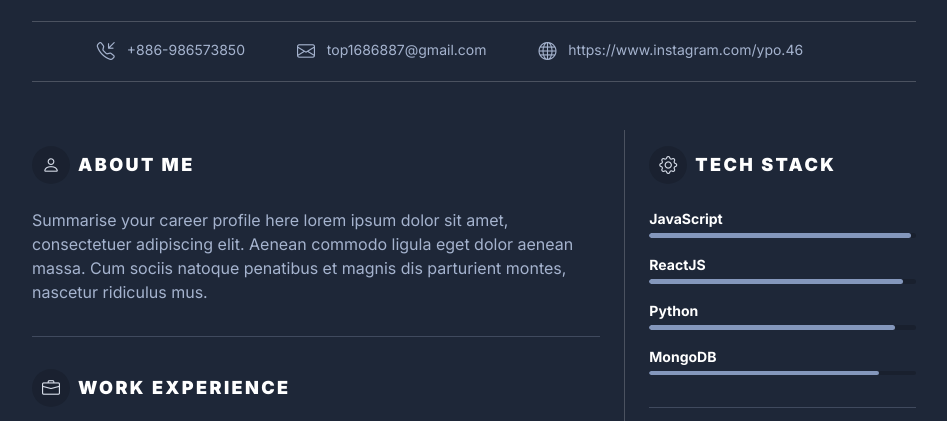
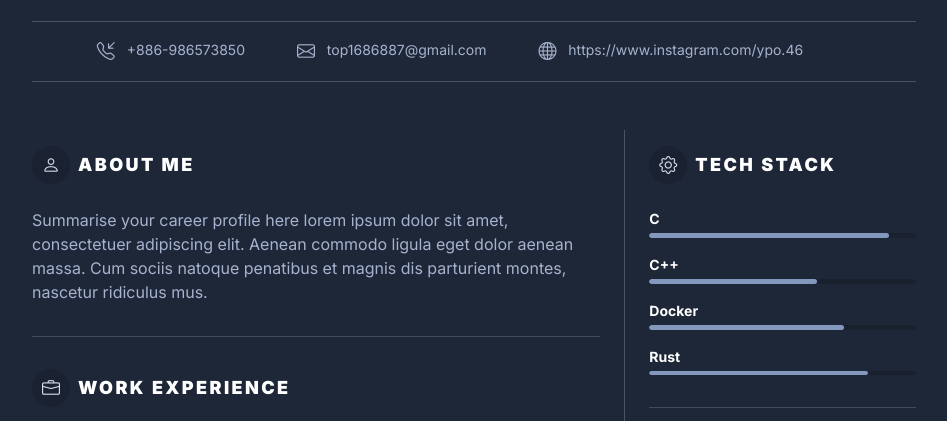
Before and after one commit to qumarkq/qumarkq.github.io, a plain HTML site: page index.html in a window 1280 px wide. Shown: the part 322-743 px from the top of the page, without its empty margins (166-1113 px from the left). Drawn offline with nearby package versions, Linux system fonts and the light colour scheme.

Commit message:
change tech stack

```diff
--- a/index.html
+++ b/index.html
@@ -163,28 +163,28 @@
 
 										<ul class="list-unstyled">
 								        <li class="mb-2">
-								            <div class="resume-skill-name">JavaScript</div>
+								            <div class="resume-skill-name">C</div>
 											<div class="progress resume-progress" role="progressbar" aria-label="Basic example" aria-valuenow="98" aria-valuemin="0" aria-valuemax="100">
-											  <div class="progress-bar resume-progress-bar" style="width: 98%"></div>
+											  <div class="progress-bar resume-progress-bar" style="width: 90%"></div>
 											</div>
 								        </li>
 								        <li class="mb-2">
-								            <div class="resume-skill-name">ReactJS</div>
+								            <div class="resume-skill-name">C++</div>
 								            <div class="progress resume-progress" role="progressbar" aria-label="Basic example" aria-valuenow="95" aria-valuemin="0" aria-valuemax="100">
-											  <div class="progress-bar resume-progress-bar" style="width: 95%"></div>
+											  <div class="progress-bar resume-progress-bar" style="width: 63%"></div>
 											</div>
 
 								        </li>
 								        <li class="mb-2">
-								            <div class="resume-skill-name">Python</div>
+								            <div class="resume-skill-name">Docker</div>
 									        <div class="progress resume-progress" role="progressbar" aria-label="Basic example" aria-valuenow="92" aria-valuemin="0" aria-valuemax="100">
-											  <div class="progress-bar resume-progress-bar" style="width: 92%"></div>
+											  <div class="progress-bar resume-progress-bar" style="width: 73%"></div>
 											</div>
 								        </li>
 								        <li class="mb-2">
-								            <div class="resume-skill-name">MongoDB</div>
+								            <div class="resume-skill-name">Rust</div>
 									        <div class="progress resume-progress" role="progressbar" aria-label="Basic example" aria-valuenow="86" aria-valuemin="0" aria-valuemax="100">
-											  <div class="progress-bar resume-progress-bar" style="width: 86%"></div>
+											  <div class="progress-bar resume-progress-bar" style="width: 82%"></div>
 											</div>
 								        </li>
 
@@ -300,7 +300,7 @@
 
 	<footer class="footer text-center py-4">
 		<!--/* This template is free as long as you keep the footer attribution link. If you'd like to use the template without the attribution link, you can buy the commercial license via our website: themes.3rdwavemedia.com Thank you for your support. :) */-->
-		<small class="copyright">Designed with <span class="sr-only">love</span><i class="bi bi-heart-fill" style="color:#fe655c"></i> by <a class="theme-link" href="http://themes.3rdwavemedia.com" target="_blank">Xiaoying Riley</a> for developers</small>
+		<!-- <small class="copyright">Designed with <span class="sr-only">love</span><i class="bi bi-heart-fill" style="color:#fe655c"></i> by <a class="theme-link" href="http://themes.3rdwavemedia.com" target="_blank">Xiaoying Riley</a> for developers</small> -->
 	</footer>
 
 </body>
```
